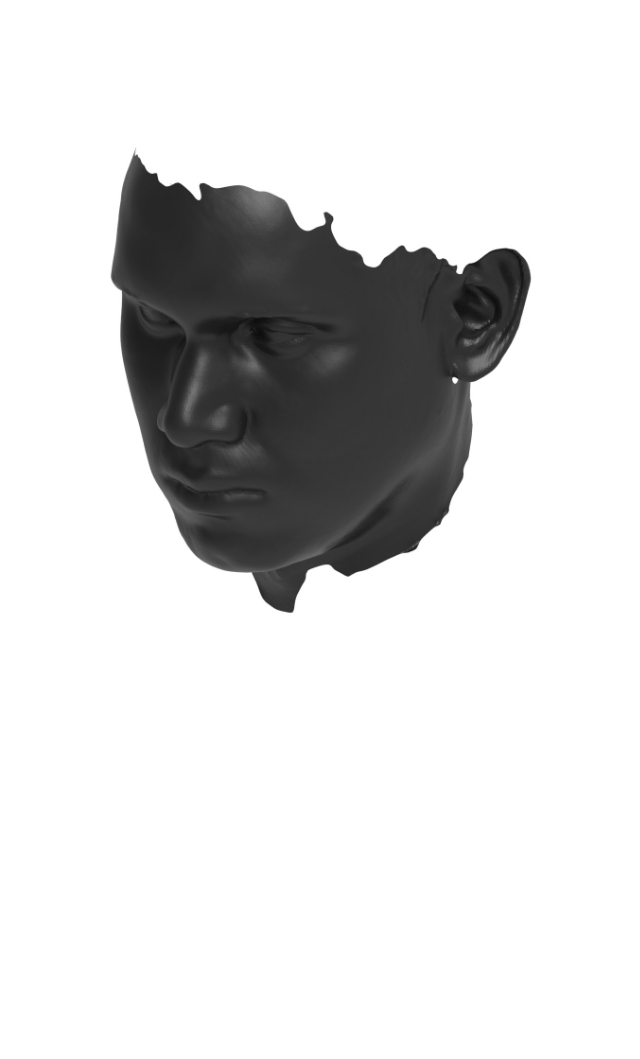
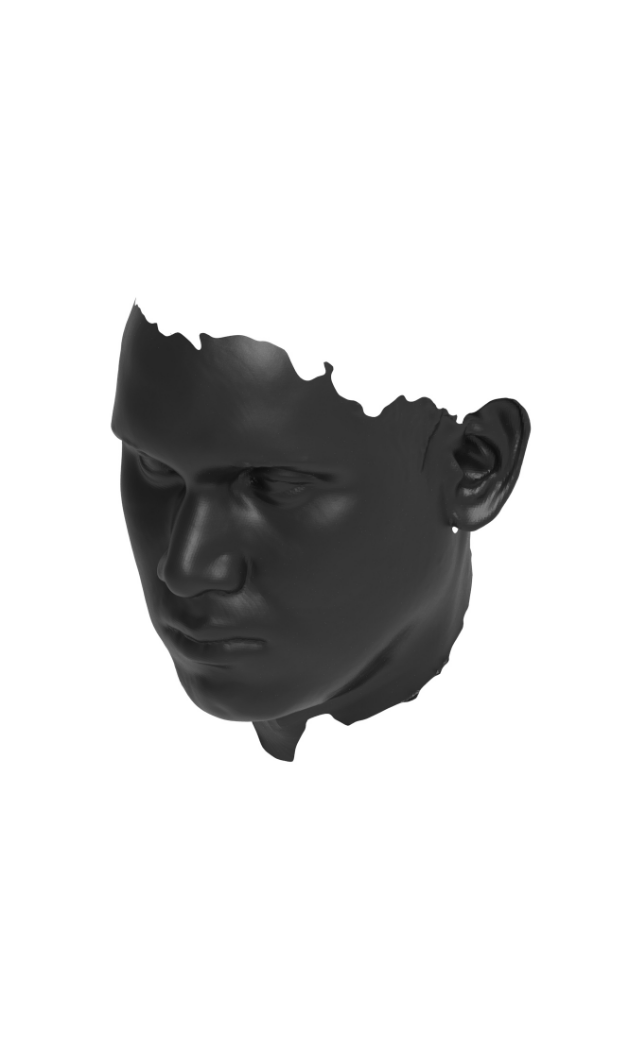
Before and after one commit to jeromearul/jeromearul.github.io, a Jekyll site: the page underconstruction.html, which Jekyll copies as it is, in a window 1280 px wide. Shown: the whole page, without its empty margins (326-966 px from the left). Built offline with Jekyll 4.4.1, drawn with Linux system fonts in a browser that asks for light colours; before the commit the page ends 900 px from its top, so only the background shows below that.

Commit message:
% height

```diff
--- a/underconstruction.html
+++ b/underconstruction.html
@@ -7,7 +7,7 @@
 <style>
 
 .holder {
-	padding: 40px 15%;
+	padding: 15% 15%;
 }
 
 .container {
```
